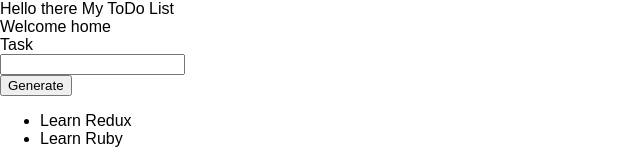
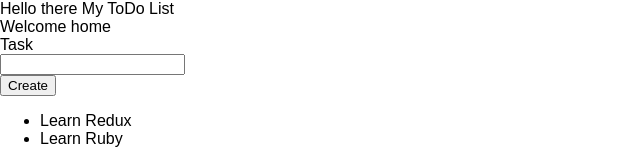
Before and after one commit to pxai/redux-samples, a React (Create React App) app: page / in a window 1280 px wide. Shown: the top 164 px of the page, without its empty margins (0-640 px from the left). Built offline with nearby package versions, Linux system fonts and the light colour scheme.

Commit message:
finally add works

```diff
--- a/src/App.js
+++ b/src/App.js
@@ -8,9 +8,11 @@ import './App.css';
 
 
 class App extends Component {
-  addTodo = () => {
-    this.props.addTodo({})
+  addTodo = (todo) => {
+    this.props.addTodo({todo})
   }
+
+
   deleteTodo = () => {
     this.props.deleteTodo({})
   }
@@ -22,7 +24,7 @@ class App extends Component {
         <div>
 
         <Route path="/" exact render={() => (
-          <Home todos={this.props.todos} />
+          <Home todos={this.props.todos} addTodo={this.addTodo} />
         )}/>
         <Route path="/about" exact render={() => (
           <About />
--- a/src/Home.js
+++ b/src/Home.js
@@ -2,19 +2,21 @@ import  React  from 'react'
 
 class Home extends React.Component {
 
-    addTask (e) {
-         e.preventDefault();
-        console.log(e);
+    addTask = (e) =>  {
+        e.preventDefault();
+        console.log("Value in component: ", this.refs.task.value);
+        this.props.addTodo({"id":666, "task":this.refs.task.value});
     }
+
     render () {
         return (
             <div id="home">
                 Welcome home
-        <form onSubmit={this.addTask}>
-          <label>Task</label><br />
-          <input type="text" ref="task"  /><br />
-          <button>Generate</button>
-        </form>
+            <form onSubmit={this.addTask}>
+                <label>Task</label><br />
+                <input type="text" ref="task"  /><br />
+                 <button>Create</button>
+            </form>
           <ul>
                 {
                    this.props.todos.map((todo) =>
--- a/src/reducers/todo.js
+++ b/src/reducers/todo.js
@@ -13,11 +13,16 @@ const initialTodoState = {
 };
 
 export default function todoList (state = initialTodoState, action) {
+
   switch (action.type) {
     case ADD_TODO:
+   console.log('Todo list action:', action.todo.todo.id)
       return {
-          ...state.todos,
-          ...action.todo
+          ...state,
+            todos: [
+              ...state.todos,
+              action.todo.todo
+          ]
       };
     case DELETE_TODO:
       return state.todos.filter(elem => elem.id !== action.todo.id);
```
